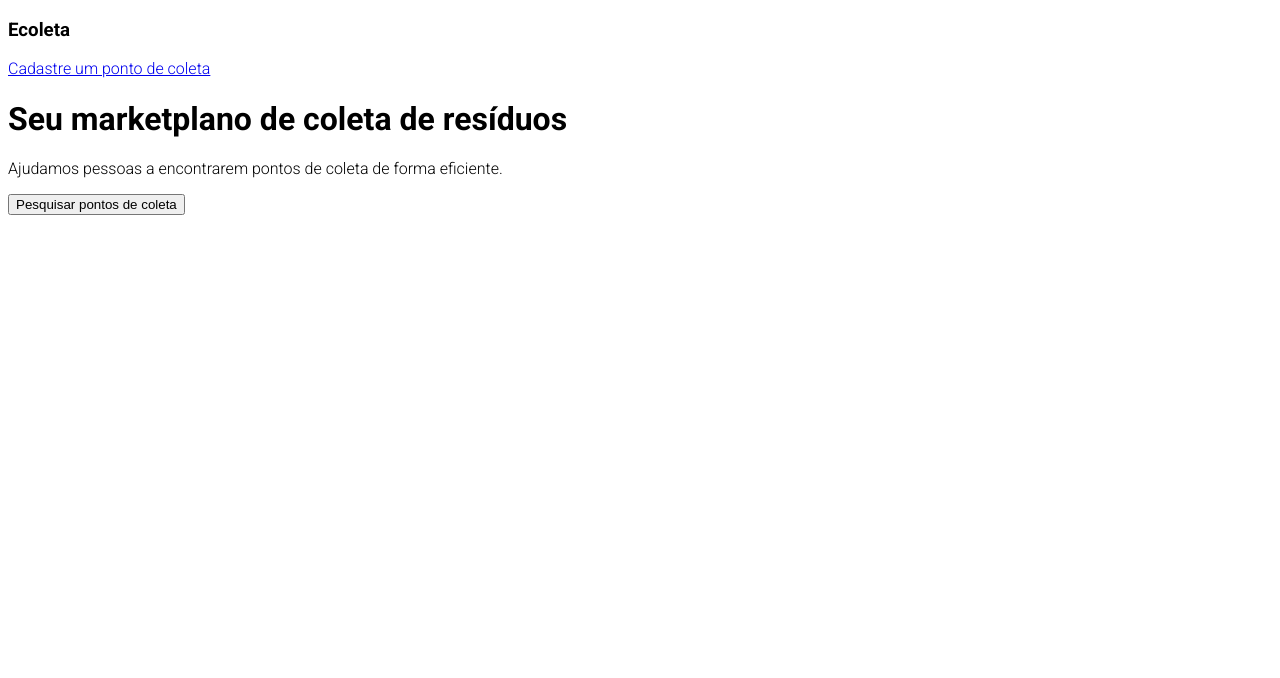
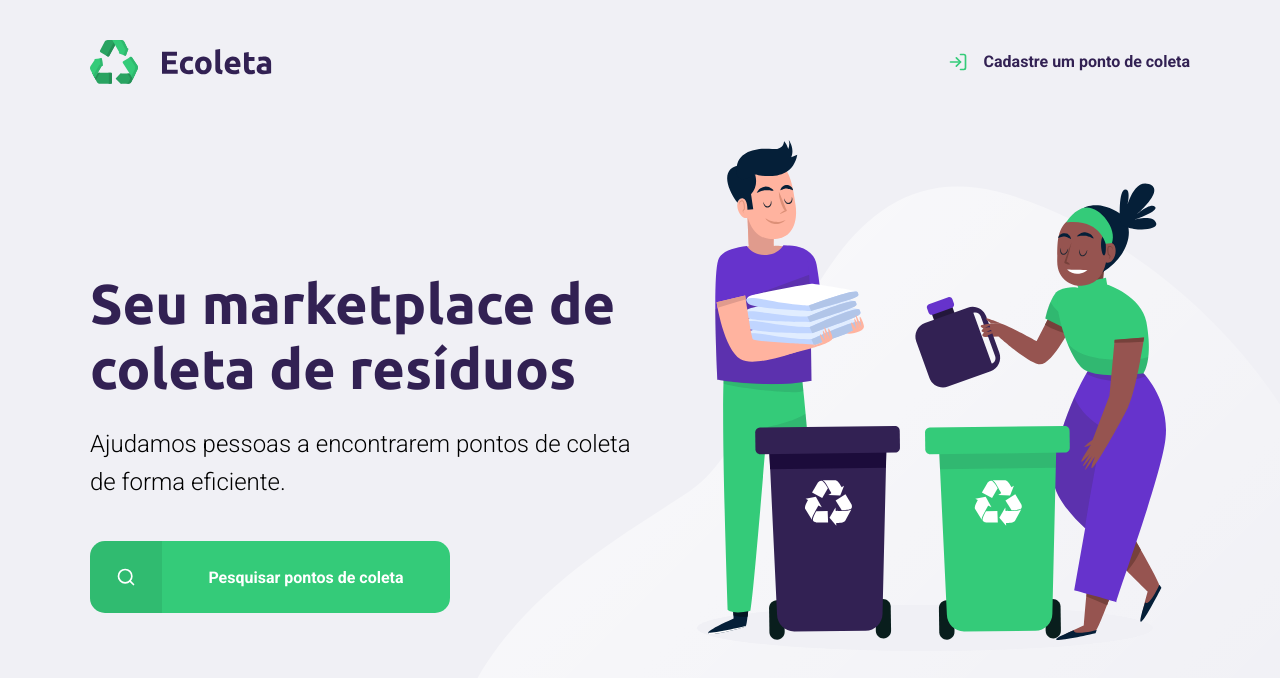
Before and after one commit to CTRLMarcws/Ecoleta, a plain HTML site: page index.html in a window 1280 px wide. Drawn offline with Linux system fonts and the light colour scheme.

Commit message:
primeira etapa concluida

```diff
--- a/index.html
+++ b/index.html
@@ -6,24 +6,37 @@
   <meta name="viewport" content="width=device-width, initial-scale=1.0">
   <title>Ecoleta</title>
 
-  <link href="https://fonts.googleapis.com/css2?family=Roboto:wght@300;700&display=swap" rel="stylesheet">
+  <link href="https://fonts.googleapis.com/css2?family=Roboto:wght@300;700&family=Ubuntu:wght@700&display=swap" rel="stylesheet">
 
   <link rel="stylesheet" href="/styles/main.css">
 </head>
 
 <body>
 
-  <h3>Ecoleta</h3>
+  <div id="page-home">
 
-  <a href="#">Cadastre um ponto de coleta</a>
+    <div class="content">
+      <header>
+        <img src="./assets/logo.svg" alt="Logomarca - Ecoleta">
+        <a href="#">
+          <span></span>
+          Cadastre um ponto de coleta
+        </a>
+      </header>
 
-  <h1>Seu marketplano de coleta de resíduos</h1>
+      <main>
+        <h1>Seu marketplace de coleta de resíduos</h1>
 
-  <p>Ajudamos pessoas a encontrarem pontos de coleta de forma eficiente.</p>
+        <p>Ajudamos pessoas a encontrarem pontos de coleta de forma eficiente.</p>
 
-  <button>Pesquisar pontos de coleta</button>
+        <a href="#">
+          <span></span>
+          <strong>Pesquisar pontos de coleta</strong>
+        </a>
+      </main>
 
-</html>
+    </div>
+  </div>
 </body>
 </html>
 
--- a/styles/main.css
+++ b/styles/main.css
@@ -1,3 +1,176 @@
+:root {
+  --title-color: #322153;
+  --primary-color: #34cb79;
+}
+
+* {
+  margin: 0;
+  padding: 0;
+}
+
 html {
-  font-family: 'Roboto', sans-serif;
+  font-family: Roboto, sans-serif;
 }
+
+body {
+  background: #f0f0f5;
+  -webkit-font-smoothing: antialiased;
+}
+
+a {
+  text-decoration: none;
+}
+
+h1, h2, h3, h4, h5, h6 {
+  color: var(--title-color);
+  font-family: Ubuntu, sans-serif;
+}
+
+#page-home {
+  height: 100vh;
+
+  background: url("../assets/home-background.svg") no-repeat;
+  background-position: 35vw bottom;
+}
+
+#page-home .content {
+  width: 90%;
+  max-width: 1100px;
+  height: 100%;
+
+  margin: 0 auto;
+
+  display: flex;
+  flex-direction: column;
+}
+
+#page-home header {
+  margin-top: 40px;
+
+  display: flex;
+  align-items: center;
+  justify-content: space-between;
+}
+
+#page-home header a {
+  display: flex;
+
+  color: var(--title-color);
+  font-weight: 700;
+}
+
+#page-home header a span {
+  margin-right: 16px;
+  display: flex;
+
+  background-image: url("../assets/log-in.svg");
+
+  width: 20px;
+  height: 20px;
+}
+
+#page-home main {
+  max-width: 560px;
+
+  flex: 1;
+
+  display: flex;
+  flex-direction: column;
+  justify-content: center;
+
+}
+
+#page-home main h1 {
+  font-size: 56px;
+}
+
+#page-home main p {
+  font-size: 24px;
+  line-height: 38px;
+  margin-top: 24px;
+}
+
+#page-home main a {
+  width: 100%;
+  max-width: 360px;
+  height: 72px;
+
+  border-radius: 15px;
+
+  display: flex;
+  align-items: center;
+
+  margin-top: 40px;
+
+  background: var(--primary-color);
+
+  transition: 400ms;
+}
+
+#page-home main a:hover{
+  background-color: #2fb86e;
+}
+
+#page-home main a span{
+  width: 72px;
+  height: 72px;
+
+  border-top-left-radius: 15px;
+  border-bottom-left-radius: 15px;
+
+  background-color: rgba(0, 0, 0, 0.08);
+
+  display: flex;
+  align-items: center;
+  justify-content: center;
+}
+
+#page-home main a span::after{
+  content: "";
+  background-image: url("../assets/search.svg");
+
+  width: 20px;
+  height: 20px;
+}
+
+#page-home main a strong{
+  flex: 1;
+  color: #ffffff;
+
+  text-align: center;
+}
+
+@media (max-width: 900px){
+  #page-home{
+    background-position-x: 70vh;
+  }
+
+  #page-home .content {
+    align-items: center;
+    text-align: center;
+  }
+
+  #page-home header a {
+    position: absolute;
+    bottom: 48px;
+
+    left: 50%;
+    transform: translateX(-50%);
+  }
+
+  #page-home main {
+    align-items: center;
+  }
+}
+
+
+/* Box Model: modelo de caixa
+Toda caixa tem: largura, altura, espaçamento, preenchimento, bordas, cor, fundo, maneira que é vista pelo HTML(display), alinhamentos, posicionamento, ...
+quando temos 2 propriedades no margin, a primeira vale para top&bottom e a segunda para left$right
+para 3: top, left$right, bottom/ para 4: top, right, bottom, left
+para dimensões:
+% / vh ou vw = dinamico
+px = fixo
+:root = ajuda a criar variaveis
+rgba = RGB Alfa, alfa = transição.
+*/
```
Also changed, not shown: assets/arrow-left.svg (added), assets/baterias.svg (added), assets/check.svg (added), assets/eletronicos.svg (added), assets/home-background.svg (added), assets/lampadas.svg (added), assets/log-in.svg (added), assets/logo.svg (added), assets/oleo.svg (added), assets/organicos.svg (added), assets/papeis-papelao.svg (added), assets/search.svg (added), assets/x.svg (added).
